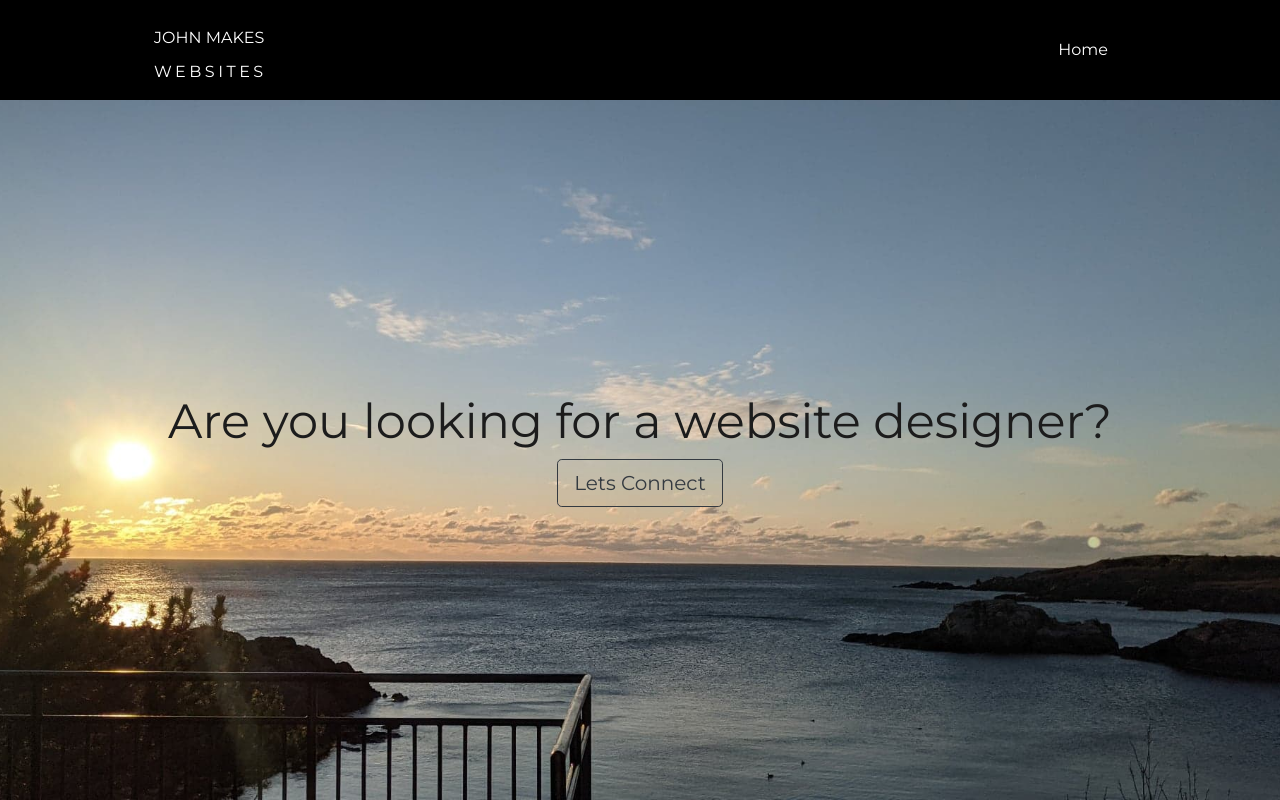
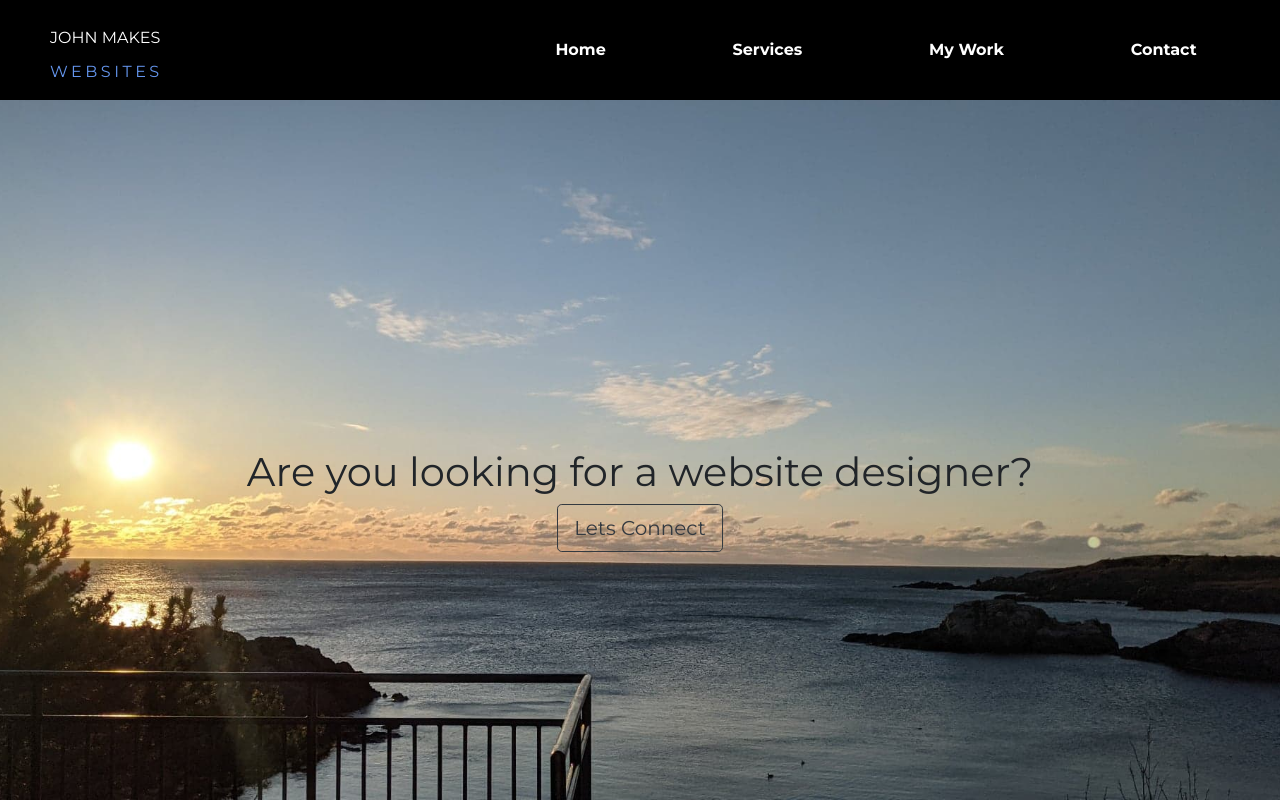
Before and after one commit to Jahonay/johnmakeswebsites, a React (Create React App) app: page / in a window 1280 px wide. Shown: the top 800 px of the page. Built offline with nearby package versions, Linux system fonts and the light colour scheme.

Commit message:
Add files via upload

```diff
--- a/src/Contact.css
+++ b/src/Contact.css
@@ -34,7 +34,7 @@ label input[type=text] ,input[type=email], textarea{
     position:relative;
     flex-wrap: wrap;
     display: inline-block;
-    margin:0rem 3rem 2rem 0rem auto;
+    margin:0rem 3rem 2rem 1rem;
     border-radius:7px;
     justify-content: flex-start;
     vertical-align: top;
--- a/src/Contact.js
+++ b/src/Contact.js
@@ -8,10 +8,10 @@ function Contact() {
 
     return (
         <>
-            <div className='contact'>
+            <div id="contact" className='contact'>
                 <div className='contact-wrap'>
 
-                    <h2 className="title">Contact</h2>
+                    <h2 className="title"><a href id='contact' >Contact</a></h2>
 
                     <div className='form-wrap'>
                     <form name="contact" method="POST" data-netlify="true">
--- a/src/HeroSection.css
+++ b/src/HeroSection.css
@@ -14,9 +14,17 @@ video {
     width:100%;
     display: flex;
     flex-direction: column;
+    object-fit: contain;
+}
+
+.hero-wrapper{
+    width:100%;
+    height:100%;
+    display:flex;
+    flex-direction: column;
     justify-content: center;
     align-items: center;
-    object-fit: contain;
+    margin:0 auto;
 }
 
 .hero-container > h1{
--- a/src/HeroSection.js
+++ b/src/HeroSection.js
@@ -9,9 +9,14 @@ import {Button} from 'reactstrap';
 function HeroSection(){
 
     return(
+
         <div className='hero-container'>
+            <a href id='home'> </a>
+            <div className='hero-wrapper'>
+
                 <h1>Are you looking for a website designer?</h1>
                 <Button outline color="dark" size='lg'>Lets Connect</Button>
+            </div>
         </div>
 
     );
--- a/src/MyWork.css
+++ b/src/MyWork.css
@@ -1,6 +1,7 @@
 .my-work{
     background-color: white;
     width: 100%;
+    height:fit-content;
     position: relative;
 }
 
@@ -8,15 +9,17 @@
     background-color:black;
     color:white;
     width:100%;
+    height:fit-content;
     border-top-left-radius: 3rem;
     border-bottom-right-radius: 3rem;
+    padding-top:10vh;
 
 }
 
 .title{
     text-align: center;
     width:100%;
-    padding:4rem 0 4rem 0;
+    margin:10vh 0 10vh 0;
 }
 
 .three-coll{
--- a/src/MyWork.js
+++ b/src/MyWork.js
@@ -6,10 +6,10 @@ function MyWork() {
 
     return (
         <>
-            <div className="my-work">
+            <div id="my-work" className="my-work">
                 <div className='my-work-cont'>
 
-                <h2 className= 'title'>My Work</h2>
+                <h2 className= 'title'><a href id='my-work'>My Work</a></h2>
 
 
                 <div className="three-coll">
--- a/src/Navbar.css
+++ b/src/Navbar.css
@@ -57,17 +57,17 @@ h1.logo{
     font-size: 1rem;
     grid-column-start: 1;
     grid-row-start:2;
+    color:cornflowerblue;
 }
 ul.nav-menu{
 
-    display:grid;
-    grid-template-columns: 2;
-    grid-gap:10px;
+    display:flex;
+    flex-direction: row;
     list-style: none;
+    margin-left:15rem;
     text-align: center;
     width: 60vw;
-    justify-content: end;
-    margin-right:2rem;
+    justify-content: flex-end;
 }
 
 .fa-typo3{
@@ -78,8 +78,11 @@ ul.nav-menu{
 a.nav-links {
     color:rgb(255, 255, 255);
     display: flex;
-    align-items: center;
+    align-items:flex-end;
+    justify-content: flex-end;
     text-decoration: none;
+    font-weight: bold;
+    margin:0;
     padding: 0.5rem 1rem;
     height: 100%;
 }
@@ -113,9 +116,15 @@ a.nav-links:hover {
       height: 90vh;
       position: absolute;
       top: 80px;
-      left: -100%;
+      left: -120%;
       opacity: 1;
       transition: all 0.5s ease;
+    }
+
+    ul.nav-menu{
+      flex-direction: column;
+      margin-left:0;
+      width:100vw;
     }
 
     .nav-menu.active {
@@ -141,8 +150,8 @@ a.nav-links:hover {
 
     .navbar-logo {
       position: absolute;
-      top: 0;
-      left: 0;
+      top: 1rem;
+      left: 1rem;
     }
 
     .menu-icon {
@@ -150,7 +159,7 @@ a.nav-links:hover {
       position: absolute;
       top: 0;
       right: 0;
-      transform: translate(-100%, 60%);
+      transform: translate(-120%, 60%);
       font-size: 1.8rem;
       cursor: pointer;
     }
--- a/src/Navbar.js
+++ b/src/Navbar.js
@@ -1,6 +1,6 @@
 import React, { useState } from 'react';
-import { Link } from 'react-router-dom';
 import './Navbar.css';
+import { HashLink } from 'react-router-hash-link';
 
 
 
@@ -28,23 +28,37 @@ function Navbar() {
         <>
         <nav className='navbar'>
             <div className='navbar-container'>
-                <Link to='/' className='navbar-logo' onClick={closeMobileMenu}>
+                <HashLink smooth to='/#' className='navbar-logo' onClick={closeMobileMenu}>
                 <div className='logo-container'>
                     <h1 className="logo">JOHN MAKES</h1>
                     <h1 className="web">WEBSITES</h1>
                 </div>
-                </Link>
+                </HashLink>
 
                 <div className='menu-icon' onClick={handleClick}>
                     <i className={click ? 'fas fa-times' : 'fas fa-bars'}/>
                 </div>
                 <ul className={click ? 'nav-menu active' : 'nav-menu'}>
                     <li className='nav-item'>
-                        <Link to='/' className='nav-links' onClick={closeMobileMenu}>
+                        <HashLink smooth to='/#home' className='nav-links' onClick={closeMobileMenu}>
                             Home
-                        </Link>
+                        </HashLink>
                     </li>
-
+                    <li className='nav-item'>
+                        <HashLink smooth to='/#services' className='nav-links' onClick={closeMobileMenu}>
+                          Services
+                        </HashLink>
+                    </li>
+                    <li className='nav-item'>
+                        <HashLink smooth to='/#my-work' className='nav-links' onClick={closeMobileMenu}>
+                          My Work
+                        </HashLink>
+                    </li>
+                    <li className='nav-item'>
+                        <HashLink smooth to='/#contact' className='nav-links' onClick={closeMobileMenu}>
+                          Contact
+                        </HashLink>
+                    </li>
 
                 </ul>
             </div>
--- a/src/Services.js
+++ b/src/Services.js
@@ -9,10 +9,10 @@ function Services() {
 
     return(
         <>
-         <div className='services'>
+         <div id="services" className='services'>
         <div className='services-container'>
             <h1 className='label'>
-                Services
+              <a href id='services' > Services</a>
             </h1>
 
         <div className='service-items'>
```
Also changed, not shown: public/img/jesus being a dick.png (added).
